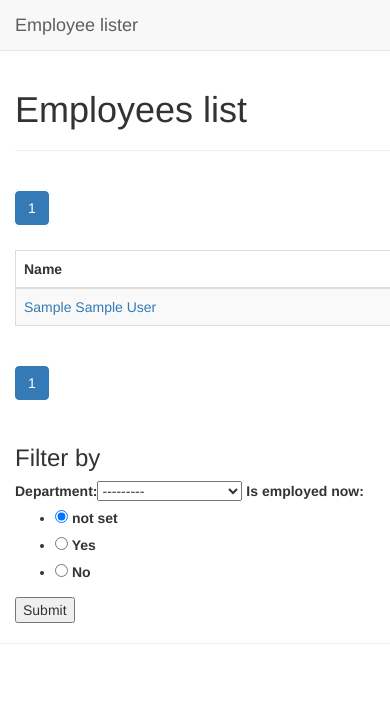
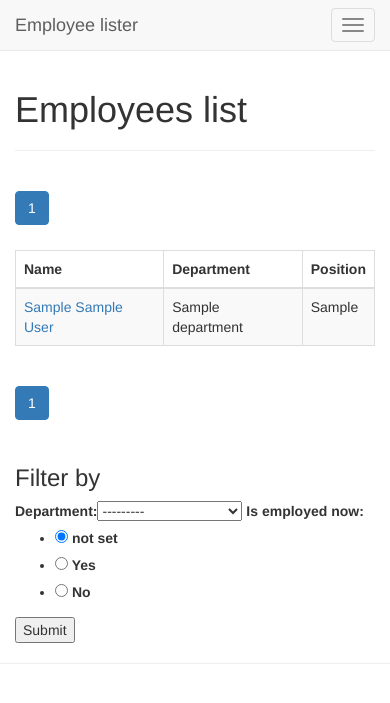
Before and after one commit to greendee/ew_test, a Django app: page /employees/ in a window 390 px wide; the page is wider, and only the part inside the window is pictured. Shown: the top 703 px of that part. Run offline with Django 3.2, Linux system fonts and the light colour scheme; tables that the repository leaves empty hold one stand-in row (values such as "Sample post"); some libraries are stand-ins or nearby versions.

Commit message:
add jquery and enable responsive bootstrap

```diff
--- a/static/fixes.css
+++ b/static/fixes.css
@@ -1,8 +1,3 @@
 body {
     padding-top: 70px;
 }
-
-.container {
-    width: 1170px;
-    max-width: none !important;
-}
--- a/templates/employlist/base.html
+++ b/templates/employlist/base.html
@@ -6,7 +6,6 @@
         <title>{% block title %}{% endblock %}</title>
         <link rel="stylesheet" href="{% static 'bootstrap.min.css' %}"/>
         <link rel="stylesheet" href="{% static 'fixes.css' %}"/>
-        <script src="{% static 'bootstrap.min.js' %}"></script>
     </head>
 
     <body>
@@ -40,5 +39,7 @@
         </div>
 
         <hr/>
+        <script src="//cdnjs.cloudflare.com/ajax/libs/jquery/1.9.1/jquery.min.js"></script>
+        <script src="{% static 'bootstrap.min.js' %}"></script>
     </body>
 </html>
```
